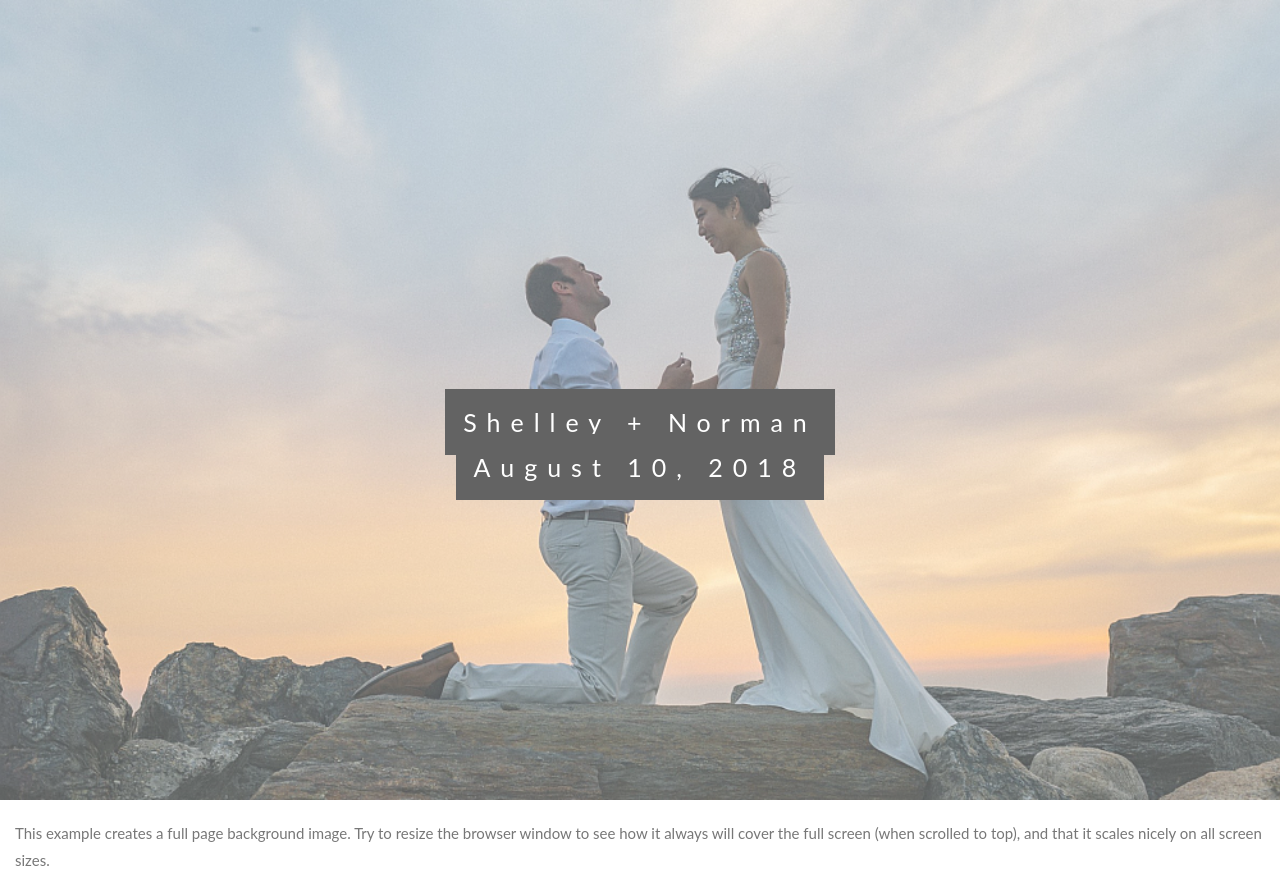
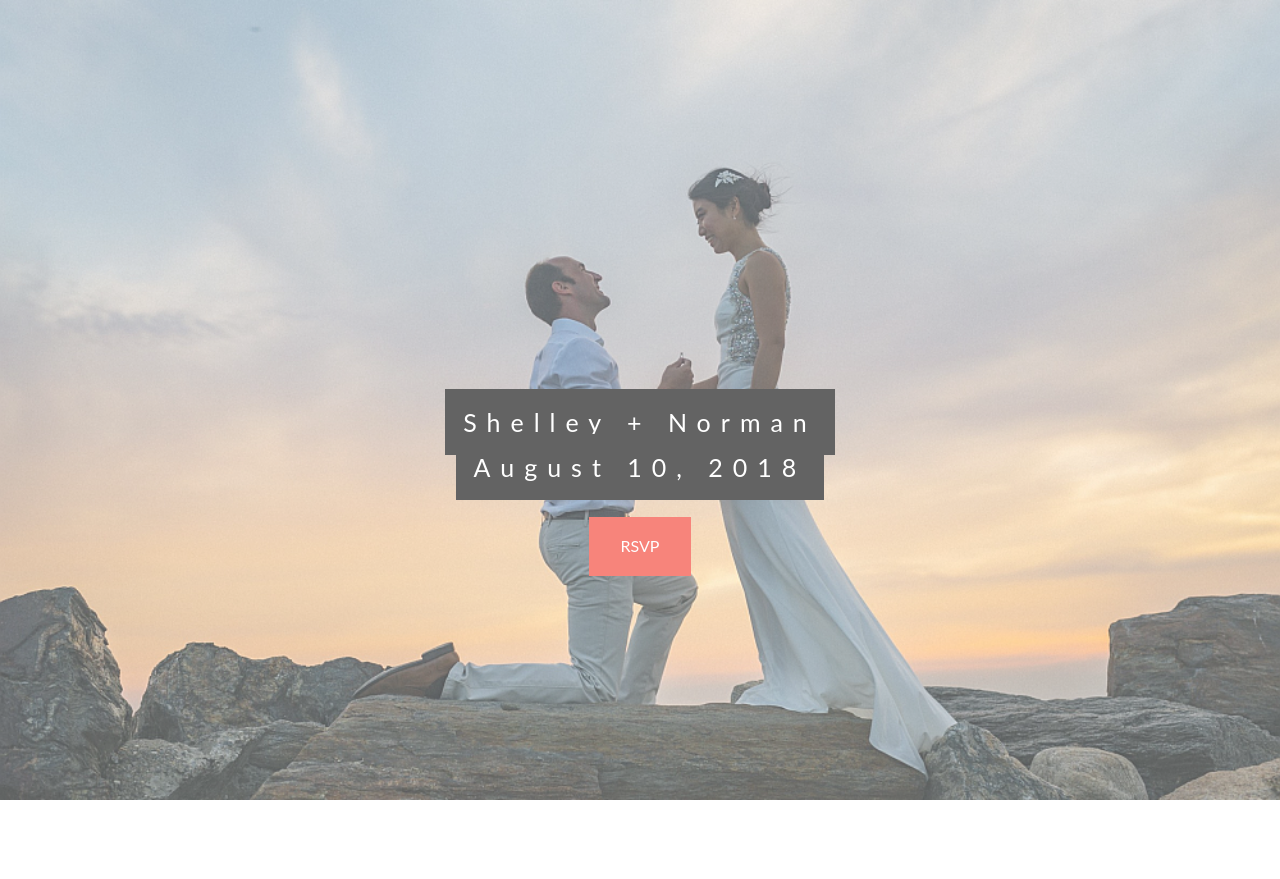
Before and after one commit to citynorman/xxnn081018, a plain HTML site: page index.html in a window 1280 px wide. After the commit the page ends 800 px from the top, so only its background shows below. Drawn offline with Linux system fonts and the light colour scheme.

Commit message:
signup form

```diff
--- a/index.html
+++ b/index.html
@@ -46,6 +46,18 @@ h3 {
   font: 20px "Lato", sans-serif;
   color: #111;
 }
+
+.button {
+    background-color: #f44336;
+    border: none;
+    color: white;
+    padding: 15px 32px;
+    text-align: center;
+    text-decoration: none;
+    display: inline-block;
+    font-size: 16px;
+}
+
 </style>
 </head>
 <body>
@@ -54,10 +66,12 @@ h3 {
   <div class="caption">
     <span class="border">Shelley + Norman</span><br>
     <span class="border">August 10, 2018</span>
+	<br/>
+	<br/>
+    <a href="http://eepurl.com/dbHKUH" target="_blank" class="button">RSVP</a>
+
   </div>
 </div>
 
-<p style="padding:5px 15px">This example creates a full page background image. Try to resize the browser window to see how it always will cover the full screen (when scrolled to top), and that it scales nicely on all screen sizes.</p>
-
 </body>
 </html>
```
